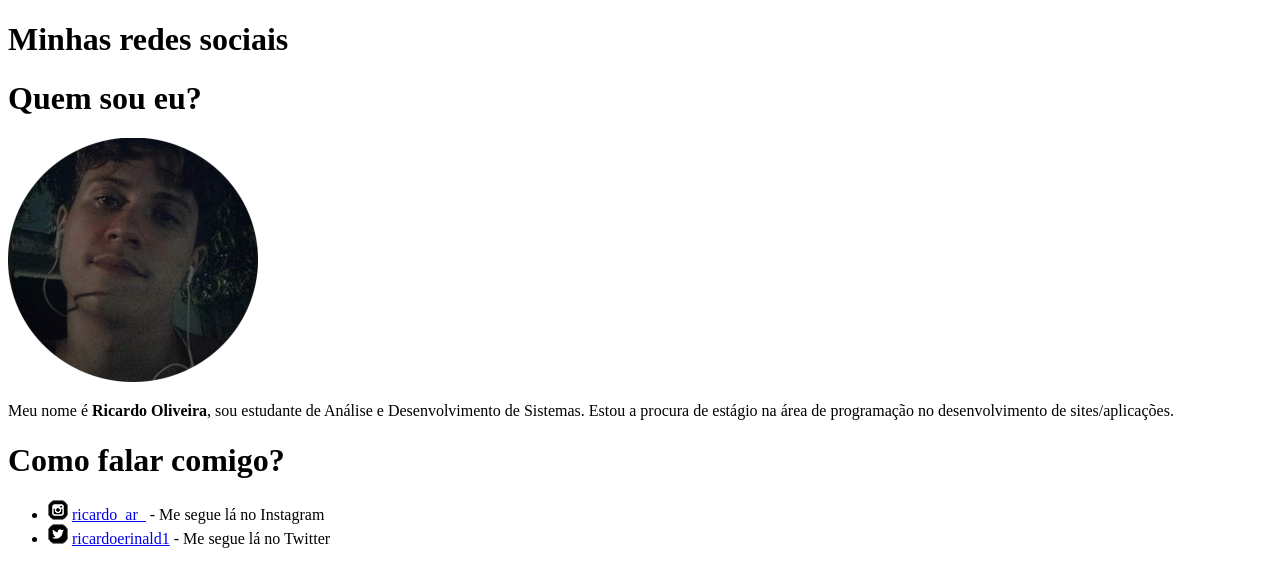
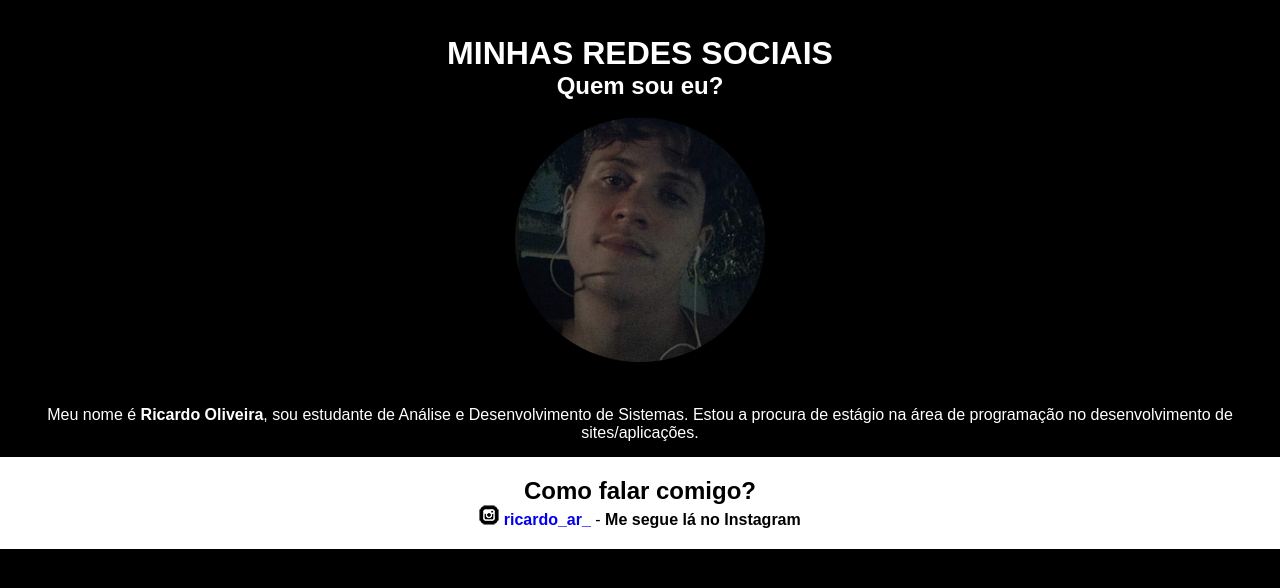
Before and after one commit to erinaldoaraujo/HTML-CSS, a plain HTML site: page desafios/desafio05/ex011revisao.html in a window 1280 px wide. Drawn offline with Linux system fonts and the light colour scheme.

Commit message:
Atualizei meu perfil

```diff
--- a/desafios/desafio05/ex011revisao.html
+++ b/desafios/desafio05/ex011revisao.html
@@ -6,19 +6,90 @@
     <title>Pórtifolio</title>
     <link rel="shortcut icon" href="r.icon.ico" type="image/x-icon">
 </head>
-<body>
-    <h1>Minhas redes sociais</h1>
-    <h1>Quem sou eu?</h1>
-    <img src="perfill.png" alt="">
-    <p>Meu nome é <strong>Ricardo Oliveira</strong>, sou estudante de Análise e Desenvolvimento de Sistemas. Estou a procura de estágio na área de programação no desenvolvimento de sites/aplicações.</p>
 
-    <h1>Como falar comigo?</h1>
-    <ul>
-        <li><img src="icone-instagram.png" alt="Icon Instagram"> <a href="https://www.instagram.com/ricardo_ar_/">ricardo_ar_</a> - Me segue lá no Instagram</li>
-        <li><img src="icone-twitter.png" alt="Icon Twitter"> <a href="https://twitter.com/ricardoerinald1">ricardoerinald1</a> - Me segue lá no Twitter</li>
+        <style>
+            * {
+                margin: 0px;
+                padding: 0px;
+            }
 
-    </ul>
+            body {
+                background-color: black;
+            }
+
+            header {
+                background-color: black;
+                color: white;
+                margin: 15px 0px;
+                font-family: Arial, Helvetica, sans-serif;
+                font-weight: normal;
+                padding-top: 20px;
+                text-align: center;
+            }
+
+            header > p {
+
+                padding-top: 40px;
+            }
+
+            footer {
+                background-color: white;
+                color: black;
+                padding: 20px 0px;
+                font-family: Arial, Helvetica, sans-serif;
+                font-weight: normal;
+                text-align: center;
+
+            }
+
+            footer > a {
+
+                text-decoration: none;
+                font-weight: bolder;
+            }
+            footer>a:hover {
+                background-color: rgba(48, 36, 96, 0.732);
+                color: black;
+                text-decoration: none;
+                font-weight: bold;
+                border-radius: 5px;
+                padding: 5px;
 
 
-</body>
-</html
+
+            }
+
+
+
+
+
+
+
+        </style>
+
+
+
+    <body>
+
+            <header>
+                <h1>MINHAS REDES SOCIAIS</h1>
+                <h2>Quem sou eu?</h2>
+                <br>
+                <img src="perfill.png" alt="">
+                <p>Meu nome é <strong>Ricardo Oliveira</strong>, sou estudante de Análise e Desenvolvimento de Sistemas. Estou a procura de estágio na área de programação no desenvolvimento de sites/aplicações.</p>
+            </header>
+
+
+
+
+            <footer>
+                <h2>Como falar comigo?</h2>
+
+                <img src="icone-instagram.png" alt="Icon Instagram"> <a href="https://www.instagram.com/ricardo_ar_/">ricardo_ar_</a> -<strong> Me segue lá no Instagram</strong></li>
+
+            </footer>
+
+
+    </body>
+
+</html>
```
